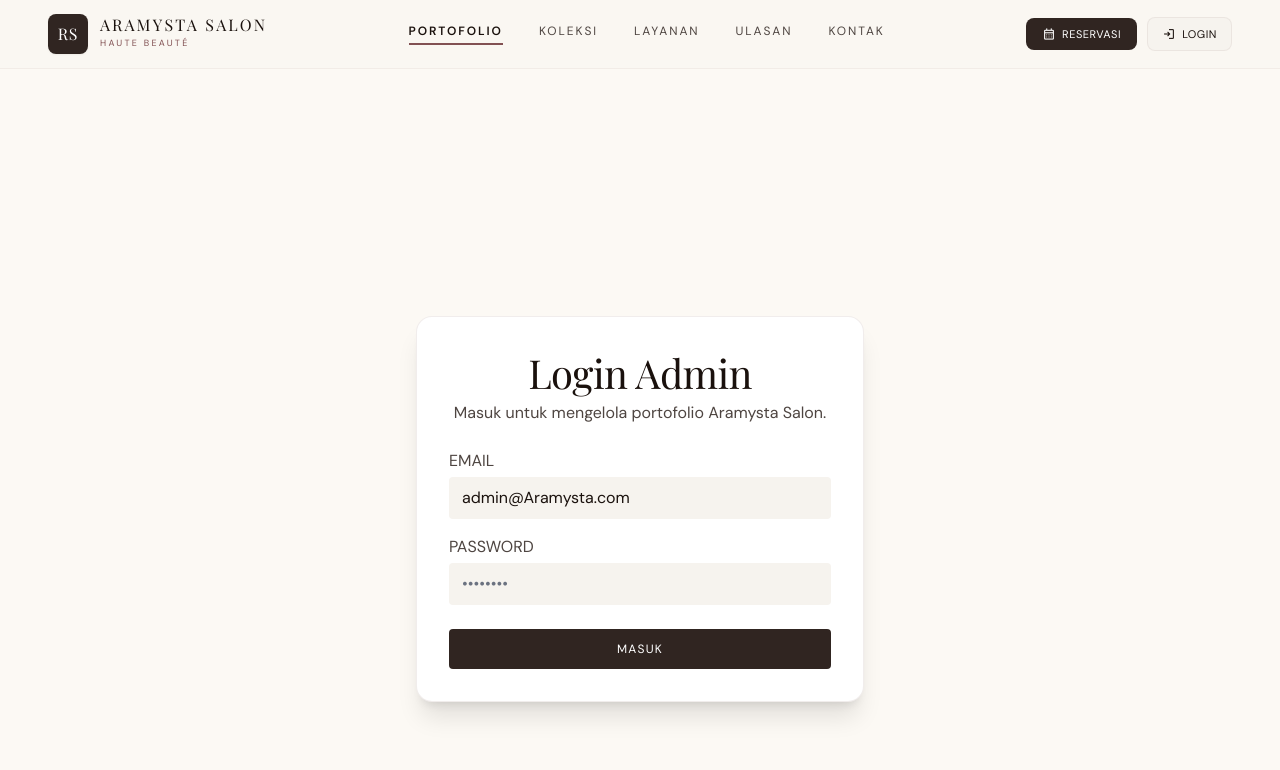
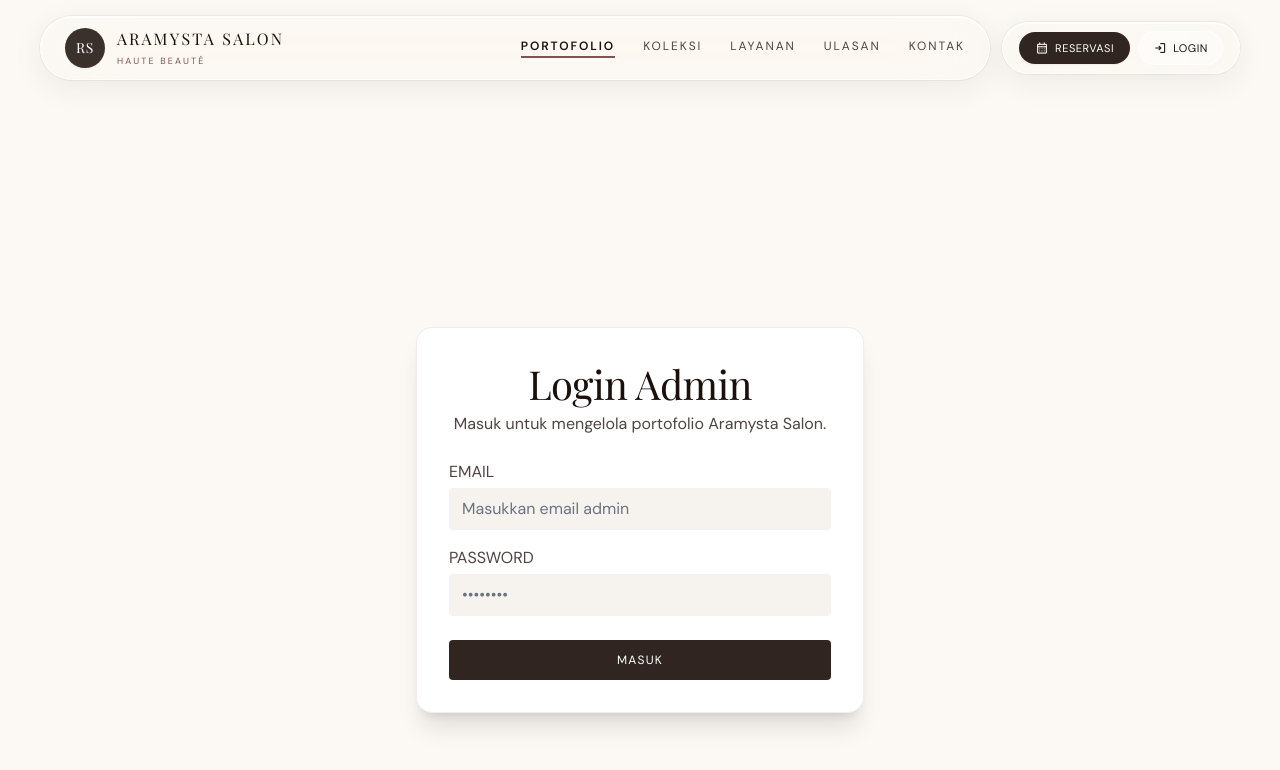
Before and after one commit to farhansusanto0506/Aramysta-Salon, a Laravel app: page /login in a window 1280 px wide. Shown: the top 770 px of the page. Run offline with Laravel 12, Linux system fonts and the light colour scheme; some libraries are stand-ins or nearby versions; some web fonts are replaced.

Commit message:
Edit navbar

```diff
--- a/public/js/aramysta.js
+++ b/public/js/aramysta.js
@@ -126,7 +126,7 @@ document.addEventListener('DOMContentLoaded', function () {
             });
 
             navLinks.forEach(link => {
-                if (link.classList.contains('bg-primary-container')) return;
+                if (link.classList.contains('cta-reservasi-btn') || link.classList.contains('bg-primary-container')) return;
 
                 const isActive = link.dataset.target === currentId;
                 link.classList.toggle('text-primary', isActive);
--- a/resources/views/auth/login.blade.php
+++ b/resources/views/auth/login.blade.php
@@ -16,16 +16,16 @@
             </div>
         @endif
 
-        <form action="{{ route('login.post') }}" method="POST" class="flex flex-col gap-4">
+        <form action="{{ route('login.post') }}" method="POST" autocomplete="off" class="flex flex-col gap-4">
             @csrf
             <div class="flex flex-col gap-1">
                 <label class="font-label-sm uppercase text-on-surface-variant">Email</label>
-                <input type="email" name="email" value="{{ old('email', 'admin@Aramysta.com') }}" required class="rounded-lg bg-surface-container-low border-transparent focus:border-secondary focus:ring-secondary text-primary">
+                <input type="email" name="email" value="{{ old('email') }}" required autocomplete="off" placeholder="Masukkan email admin" class="rounded-lg bg-surface-container-low border-transparent focus:border-secondary focus:ring-secondary text-primary">
             </div>
 
             <div class="flex flex-col gap-1">
                 <label class="font-label-sm uppercase text-on-surface-variant">Password</label>
-                <input type="password" name="password" required placeholder="••••••••" class="rounded-lg bg-surface-container-low border-transparent focus:border-secondary focus:ring-secondary text-primary">
+                <input type="password" name="password" required autocomplete="new-password" placeholder="••••••••" class="rounded-lg bg-surface-container-low border-transparent focus:border-secondary focus:ring-secondary text-primary">
             </div>
 
             <button type="submit" class="mt-2 w-full py-3 rounded-lg bg-primary-container text-on-primary font-label-md uppercase tracking-widest text-xs hover:bg-secondary transition-colors">
--- a/resources/views/components/navbar.blade.php
+++ b/resources/views/components/navbar.blade.php
@@ -1,73 +1,78 @@
-<header class="sticky top-0 z-40 w-full bg-[#FAF7F2]/95 backdrop-blur-md border-b border-outline-variant/20 transition-all">
-    <div class="max-w-7xl mx-auto px-6 lg:px-12 py-3.5 flex items-center justify-between gap-4">
+<header class="sticky top-0 z-40 w-full px-3 sm:px-6 lg:px-10 pt-3 sm:pt-4 pointer-events-none">
+    <div class="max-w-7xl mx-auto flex flex-col gap-2">
+
+        <!-- Baris Utama: Pill Kiri (Brand + Navigasi Desktop) & Pill Kanan (Aksi / Admin) -->
+        <div class="flex flex-wrap md:flex-nowrap items-stretch md:items-center justify-between gap-2.5 sm:gap-3">
+
+            <!-- PILL 1 (KIRI / TENGAH): Logo + Menu Navigasi Desktop -->
+            <div class="pointer-events-auto flex-1 min-w-0 rounded-2xl md:rounded-[9999px] bg-[#FAF7F2]/40 backdrop-blur-2xl backdrop-saturate-150 border border-white/65 ring-1 ring-primary/5 shadow-[0_8px_32px_rgba(44,34,30,0.07),inset_0_1px_0_rgba(255,255,255,0.88)] px-4 sm:px-6 py-2.5 flex items-center justify-between gap-4 lg:gap-8 transition-all duration-300">
 
                 <!-- Brand / Logo -->
-        <button type="button" data-target="portofolio-section" class="nav-scroll-link flex items-center gap-3 group shrink-0 text-left cursor-pointer">
-            <div class="w-10 h-10 rounded-xl bg-primary-container text-on-primary flex items-center justify-center font-headline-sm text-base tracking-wider shadow-sm group-hover:bg-secondary transition-colors shrink-0">
+                <button type="button" data-target="portofolio-section" class="nav-scroll-link flex items-center gap-2.5 sm:gap-3 group shrink-0 text-left cursor-pointer">
+                    <div class="w-9 h-9 sm:w-10 sm:h-10 rounded-[9999px] bg-primary-container/95 text-on-primary flex items-center justify-center font-headline-sm text-sm tracking-wider shadow-sm group-hover:bg-secondary transition-colors shrink-0">
                         RS
                     </div>
                     <div class="flex flex-col">
-                <span class="font-headline-sm text-base tracking-[0.14em] text-primary uppercase leading-none whitespace-nowrap">
+                        <span class="font-headline-sm text-xs sm:text-sm lg:text-base tracking-[0.14em] text-primary uppercase leading-none whitespace-nowrap">
                             Aramysta Salon
                         </span>
-                <span class="font-label-sm text-[9px] tracking-[0.25em] text-secondary uppercase mt-1 whitespace-nowrap">
+                        <span class="font-label-sm text-[8px] sm:text-[9px] tracking-[0.24em] text-secondary uppercase mt-1 whitespace-nowrap">
                             Haute Beauté
                         </span>
                     </div>
                 </button>
 
-        <!-- Menu Navigasi Desktop (Dengan Sub-Tombol Kelola di Bawah Menu Saat Mode Admin) -->
-        <nav class="hidden md:flex items-start gap-7 lg:gap-9">
-
+                <!-- Menu Navigasi Desktop -->
+                <nav class="hidden md:flex items-center gap-5 lg:gap-7">
                     <!-- 1. Portofolio -->
                     <div class="flex flex-col items-center">
                         <button type="button" data-target="portofolio-section"
-                        class="nav-scroll-link font-label-sm uppercase tracking-[0.16em] text-xs text-primary font-semibold border-b-2 border-secondary pb-1 transition-colors cursor-pointer">
+                                class="nav-scroll-link font-label-sm uppercase tracking-[0.16em] text-xs text-primary font-semibold border-b-2 border-secondary pb-0.5 transition-colors cursor-pointer">
                             Portofolio
                         </button>
                     </div>
 
                     <!-- 2. Koleksi + Tombol Kelola Karya -->
-            <div class="flex flex-col items-center gap-1.5">
+                    <div class="flex flex-col items-center gap-1">
                         <button type="button" data-target="koleksi-section"
-                        class="nav-scroll-link font-label-sm uppercase tracking-[0.16em] text-xs text-on-surface-variant hover:text-primary pb-1 border-b-2 border-transparent transition-colors cursor-pointer">
+                                class="nav-scroll-link font-label-sm uppercase tracking-[0.16em] text-xs text-on-surface-variant hover:text-primary pb-0.5 border-b-2 border-transparent transition-colors cursor-pointer">
                             Koleksi
                         </button>
                         @auth
                             <a href="{{ route('admin.portfolios.index') }}"
-                       class="inline-flex items-center gap-1 px-2.5 py-0.5 rounded-md border {{ request()->routeIs('admin.portfolios.*') ? 'bg-secondary text-on-secondary border-secondary' : 'bg-surface-container-lowest text-primary border-secondary/40 hover:bg-secondary hover:text-on-secondary' }} font-label-sm text-[10px] uppercase tracking-wider transition-colors shadow-2xs whitespace-nowrap">
-                        <span class="material-symbols-outlined text-[12px] leading-none">edit_square</span>
+                               class="inline-flex items-center gap-1 px-2.5 py-0.5 rounded-[9999px] border {{ request()->routeIs('admin.portfolios.*') ? 'bg-secondary text-on-secondary border-secondary' : 'bg-white/45 text-primary border-secondary/30 hover:bg-secondary hover:text-on-secondary' }} font-label-sm text-[9px] uppercase tracking-wider transition-colors backdrop-blur-md whitespace-nowrap">
+                                <span class="material-symbols-outlined text-[11px] leading-none">edit_square</span>
                                 <span>Edit Karya</span>
                             </a>
                         @endauth
                     </div>
 
                     <!-- 3. Layanan + Tombol Kelola Layanan -->
-            <div class="flex flex-col items-center gap-1.5">
+                    <div class="flex flex-col items-center gap-1">
                         <button type="button" data-target="layanan-section"
-                        class="nav-scroll-link font-label-sm uppercase tracking-[0.16em] text-xs text-on-surface-variant hover:text-primary pb-1 border-b-2 border-transparent transition-colors cursor-pointer">
+                                class="nav-scroll-link font-label-sm uppercase tracking-[0.16em] text-xs text-on-surface-variant hover:text-primary pb-0.5 border-b-2 border-transparent transition-colors cursor-pointer">
                             Layanan
                         </button>
                         @auth
                             <a href="{{ route('admin.services.index') }}"
-                       class="inline-flex items-center gap-1 px-2.5 py-0.5 rounded-md border {{ request()->routeIs('admin.services.*') ? 'bg-secondary text-on-secondary border-secondary' : 'bg-surface-container-lowest text-primary border-secondary/40 hover:bg-secondary hover:text-on-secondary' }} font-label-sm text-[10px] uppercase tracking-wider transition-colors shadow-2xs whitespace-nowrap">
-                        <span class="material-symbols-outlined text-[12px] leading-none">edit_square</span>
+                               class="inline-flex items-center gap-1 px-2.5 py-0.5 rounded-[9999px] border {{ request()->routeIs('admin.services.*') ? 'bg-secondary text-on-secondary border-secondary' : 'bg-white/45 text-primary border-secondary/30 hover:bg-secondary hover:text-on-secondary' }} font-label-sm text-[9px] uppercase tracking-wider transition-colors backdrop-blur-md whitespace-nowrap">
+                                <span class="material-symbols-outlined text-[11px] leading-none">edit_square</span>
                                 <span>Edit Layanan</span>
                             </a>
                         @endauth
                     </div>
 
-            <!-- 4. Ulasan / Jadwal + Tombol Kelola -->
-            <div class="flex flex-col items-center gap-1.5">
+                    <!-- 4. Ulasan + Tombol Jadwal -->
+                    <div class="flex flex-col items-center gap-1">
                         <button type="button" data-target="testimoni-section"
-                        class="nav-scroll-link font-label-sm uppercase tracking-[0.16em] text-xs text-on-surface-variant hover:text-primary pb-1 border-b-2 border-transparent transition-colors cursor-pointer">
+                                class="nav-scroll-link font-label-sm uppercase tracking-[0.16em] text-xs text-on-surface-variant hover:text-primary pb-0.5 border-b-2 border-transparent transition-colors cursor-pointer">
                             Ulasan
                         </button>
                         @auth
                             <a href="{{ route('admin.schedules.index') }}"
-                       class="inline-flex items-center gap-1 px-2.5 py-0.5 rounded-md border {{ request()->routeIs('admin.schedules.*') ? 'bg-secondary text-on-secondary border-secondary' : 'bg-surface-container-lowest text-primary border-secondary/40 hover:bg-secondary hover:text-on-secondary' }} font-label-sm text-[10px] uppercase tracking-wider transition-colors shadow-2xs whitespace-nowrap">
-                        <span class="material-symbols-outlined text-[12px] leading-none">event_busy</span>
-                        <span>Atur Jadwal</span>
+                               class="inline-flex items-center gap-1 px-2.5 py-0.5 rounded-[9999px] border {{ request()->routeIs('admin.schedules.*') ? 'bg-secondary text-on-secondary border-secondary' : 'bg-white/45 text-primary border-secondary/30 hover:bg-secondary hover:text-on-secondary' }} font-label-sm text-[9px] uppercase tracking-wider transition-colors backdrop-blur-md whitespace-nowrap">
+                                <span class="material-symbols-outlined text-[11px] leading-none">event_busy</span>
+                                <span>Jadwal</span>
                             </a>
                         @endauth
                     </div>
@@ -75,46 +80,48 @@
                     <!-- 5. Kontak -->
                     <div class="flex flex-col items-center">
                         <button type="button" data-target="kontak-section"
-                        class="nav-scroll-link font-label-sm uppercase tracking-[0.16em] text-xs text-on-surface-variant hover:text-primary pb-1 border-b-2 border-transparent transition-colors cursor-pointer">
+                                class="nav-scroll-link font-label-sm uppercase tracking-[0.16em] text-xs text-on-surface-variant hover:text-primary pb-0.5 border-b-2 border-transparent transition-colors cursor-pointer">
                             Kontak
                         </button>
                     </div>
                 </nav>
+            </div>
 
-        <!-- Aksi Kanan (Status Admin / Tombol Reservasi & Login) -->
-        <div class="flex items-center gap-1.5 sm:gap-2.5 shrink-0">
+            <!-- PILL 2 (KANAN): Status Admin / Tombol Reservasi & Login -->
+            <div class="pointer-events-auto rounded-2xl md:rounded-[9999px] bg-[#FAF7F2]/40 backdrop-blur-2xl backdrop-saturate-150 border border-white/65 ring-1 ring-primary/5 shadow-[0_8px_32px_rgba(44,34,30,0.07),inset_0_1px_0_rgba(255,255,255,0.88)] px-3 sm:px-4 py-2 flex items-center justify-end gap-1.5 sm:gap-2 shrink-0 transition-all duration-300">
                 @auth
-                <span class="inline-flex items-center gap-1 sm:gap-1.5 px-2 sm:px-3 py-1 sm:py-1.5 rounded-full bg-secondary-fixed/50 text-on-secondary-fixed font-label-sm text-[9px] sm:text-[10px] uppercase tracking-wider font-semibold whitespace-nowrap">
-                    <span class="w-1.5 h-1.5 rounded-full bg-secondary animate-pulse"></span>
+                    <span class="inline-flex items-center gap-1 sm:gap-1.5 px-2.5 sm:px-3 py-1.5 rounded-[9999px] bg-secondary-fixed/55 border border-white/60 text-on-secondary-fixed font-label-sm text-[9px] sm:text-[10px] uppercase tracking-wider font-semibold whitespace-nowrap backdrop-blur-md">
+                        <span class="w-1.5 h-1.5 rounded-[9999px] bg-secondary animate-pulse"></span>
                         <span>Mode Admin</span>
                     </span>
 
                     <form action="{{ route('logout') }}" method="POST" class="inline">
                         @csrf
                         <button type="submit"
-                            class="inline-flex items-center gap-1 sm:gap-1.5 px-2.5 sm:px-3.5 py-1.5 sm:py-2 rounded-xl bg-surface-container-low hover:bg-error-container/60 text-primary hover:text-on-error-container font-label-sm uppercase tracking-wider text-[10px] sm:text-[11px] transition-colors cursor-pointer whitespace-nowrap">
+                                class="inline-flex items-center gap-1 sm:gap-1.5 px-3 sm:px-3.5 py-2 rounded-[9999px] bg-white/45 hover:bg-error-container/70 border border-white/65 text-primary hover:text-on-error-container font-label-sm uppercase tracking-wider text-[10px] sm:text-[11px] transition-all cursor-pointer whitespace-nowrap shadow-2xs">
                             <span class="material-symbols-outlined text-sm leading-none">logout</span>
                             <span>Keluar</span>
                         </button>
                     </form>
                 @else
                     <button type="button" data-target="kontak-section"
-                        class="nav-scroll-link inline-flex items-center gap-1.5 px-3 sm:px-4 py-2 rounded-xl bg-primary-container text-on-primary hover:bg-secondary font-label-sm uppercase tracking-wider text-[10px] sm:text-[11px] transition-colors shadow-xs cursor-pointer whitespace-nowrap">
+                            class="nav-scroll-link cta-reservasi-btn inline-flex items-center gap-1.5 px-3.5 sm:px-4 py-2 rounded-[9999px] bg-primary-container text-white hover:bg-secondary font-label-sm uppercase tracking-wider text-[10px] sm:text-[11px] transition-all shadow-sm cursor-pointer whitespace-nowrap">
                         <span class="material-symbols-outlined text-sm leading-none">calendar_month</span>
                         <span>Reservasi</span>
                     </button>
 
                     <a href="{{ route('login') }}"
-                   class="inline-flex items-center gap-1.5 px-3 sm:px-3.5 py-2 rounded-xl bg-surface-container-low hover:bg-secondary-fixed/60 text-primary border border-outline-variant/30 font-label-sm uppercase tracking-wider text-[10px] sm:text-[11px] transition-colors whitespace-nowrap">
+                       class="inline-flex items-center gap-1.5 px-3 sm:px-3.5 py-2 rounded-[9999px] bg-white/45 hover:bg-white/80 text-primary border border-white/65 font-label-sm uppercase tracking-wider text-[10px] sm:text-[11px] transition-all whitespace-nowrap shadow-2xs">
                         <span class="material-symbols-outlined text-sm leading-none">login</span>
                         <span>Login</span>
                     </a>
                 @endauth
             </div>
+
         </div>
 
-    <!-- Sub-Navbar Khusus Mobile (Scrollable) -->
-    <nav class="flex md:hidden items-start gap-5 px-6 py-2.5 border-t border-outline-variant/15 overflow-x-auto [scrollbar-width:none] [&::-webkit-scrollbar]:hidden">
+        <!-- PILL MOBILE (Sub-Navbar Khusus Mobile) -->
+        <nav class="pointer-events-auto flex md:hidden items-start gap-4 px-4 py-2 rounded-2xl bg-[#FAF7F2]/40 backdrop-blur-2xl backdrop-saturate-150 border border-white/65 ring-1 ring-primary/5 shadow-[0_8px_32px_rgba(44,34,30,0.06),inset_0_1px_0_rgba(255,255,255,0.85)] overflow-x-auto [scrollbar-width:none] [&::-webkit-scrollbar]:hidden">
             <button type="button" data-target="portofolio-section"
                     class="nav-scroll-link shrink-0 font-label-sm uppercase tracking-[0.14em] text-[11px] text-primary font-semibold border-b-2 border-secondary pb-0.5 transition-colors cursor-pointer">
                 Portofolio
@@ -127,8 +134,8 @@
                 </button>
                 @auth
                     <a href="{{ route('admin.portfolios.index') }}"
-                   class="px-2 py-0.5 rounded bg-secondary-fixed/60 text-on-secondary-fixed text-[9px] font-label-sm uppercase tracking-wider">
-                    Kelola Karya
+                       class="px-2 py-0.5 rounded-[9999px] bg-white/50 border border-secondary/30 text-primary text-[9px] font-label-sm uppercase tracking-wider">
+                        Kelola
                     </a>
                 @endauth
             </div>
@@ -140,8 +147,8 @@
                 </button>
                 @auth
                     <a href="{{ route('admin.services.index') }}"
-                   class="px-2 py-0.5 rounded bg-secondary-fixed/60 text-on-secondary-fixed text-[9px] font-label-sm uppercase tracking-wider">
-                    Kelola Layanan
+                       class="px-2 py-0.5 rounded-[9999px] bg-white/50 border border-secondary/30 text-primary text-[9px] font-label-sm uppercase tracking-wider">
+                        Kelola
                     </a>
                 @endauth
             </div>
@@ -153,8 +160,8 @@
                 </button>
                 @auth
                     <a href="{{ route('admin.schedules.index') }}"
-                   class="px-2 py-0.5 rounded bg-secondary-fixed/60 text-on-secondary-fixed text-[9px] font-label-sm uppercase tracking-wider">
-                    Atur Jadwal
+                       class="px-2 py-0.5 rounded-[9999px] bg-white/50 border border-secondary/30 text-primary text-[9px] font-label-sm uppercase tracking-wider">
+                        Jadwal
                     </a>
                 @endauth
             </div>
@@ -164,4 +171,6 @@
                 Kontak
             </button>
         </nav>
+
+    </div>
 </header>
```
Lines whose indentation alone changed are shown as unchanged.
